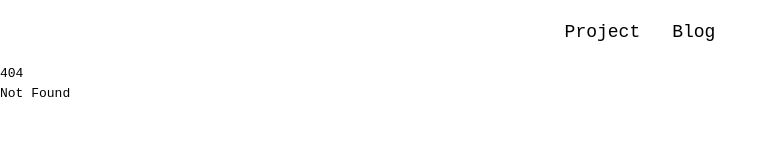
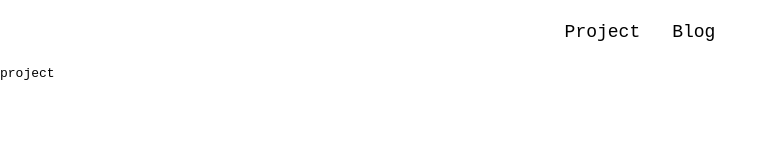
Before and after one commit to nbblk/nbblk.github.io, a SvelteKit app: page /project in a window 1280 px wide. Before the commit this address had no page. Shown: the top 160 px of the page, without its empty margins (0-776 px from the left). Built offline with nearby package versions, Linux system fonts and the light colour scheme.

Commit message:
Feat: add default pages for all routes

```diff
--- /dev/null
+++ b/src/routes/blog/+page.svelte
@@ -0,0 +1 @@
+<section>blogs</section>
--- /dev/null
+++ b/src/routes/project/+page.svelte
@@ -0,0 +1 @@
+<section>project</section>
```
